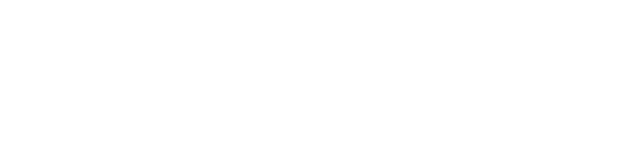
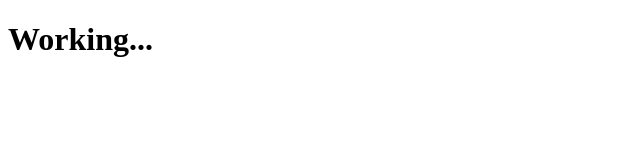
Before and after one commit to devika236/satya, a plain HTML site: page practice.html in a window 1280 px wide. Shown: the whole page, without its empty margins (0-640 px from the left). Drawn offline with Linux system fonts and the light colour scheme.

Commit message:
Update practice.html

```diff
--- a/practice.html
+++ b/practice.html
@@ -1,8 +1,9 @@
 <!doctype html>
 <html>
 
-
-
+  <body>
+<h1>Working...</h1>
+  </body>
 
 
 
```
